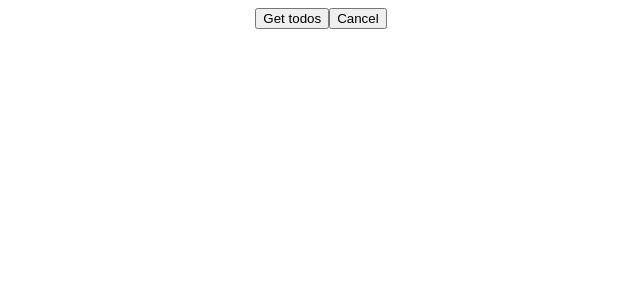
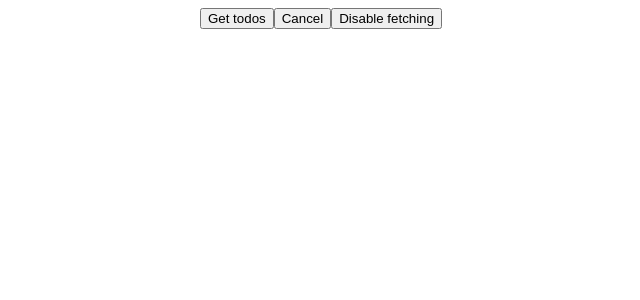
Before and after one commit to vinhlee95/react-xstate, a React (Create React App) app: page / in a window 1280 px wide. Shown: the top 300 px of the page, without its empty margins (319-959 px from the left). Built offline with nearby package versions, Linux system fonts and the light colour scheme.

Commit message:
feat: add disable and enable fetching functionalities

```diff
--- a/src/App.js
+++ b/src/App.js
@@ -7,7 +7,11 @@ import { initMachineOptions } from "./machine-options";
 
 export default function App() {
   const [state, send] = useMachine(machine, initMachineOptions());
+  const isButtonDisabled = state.matches(todoState.fetching);
+  const { canFetch } = state.context;
+
   console.log("State: ", state.value);
+  console.log("Can fetch todos", state.context.canFetch);
 
   const getTodos = () => {
     send(todoActions.fetchTodos);
@@ -17,19 +21,29 @@ export default function App() {
     send(todoActions.cancelFetching);
   };
 
+  const toggleFetching = () => {
+    if (canFetch) {
+      send(todoActions.disableFetching);
+    } else {
+      send(todoActions.enableFetching);
+    }
+  };
+
   const renderTodos = () => {
     const todos = state.context.data;
     if (todos.length === 0) return null;
     return todos.map(todo => <div key={todo.id}>{todo.name}</div>);
   };
 
-  const isButtonDisabled = state.matches(todoState.fetching);
   return (
     <div className="App">
       <button disabled={isButtonDisabled} onClick={getTodos}>
         Get todos
       </button>
       <button onClick={cancelFetching}>Cancel</button>
+      <button onClick={toggleFetching}>
+        {canFetch ? "Disable fetching" : "Enable fetching"}
+      </button>
       {renderTodos()}
       {state.context.error && (
         <span role="alert">{state.context.error.message}</span>
--- a/src/machine-options.js
+++ b/src/machine-options.js
@@ -18,6 +18,12 @@ export const initMachineOptions = () => ({
       error: {
         message: event.data
       }
+    })),
+    disableFetching: assign((context, event) => ({
+      canFetch: false
+    })),
+    enableFetching: assign((context, event) => ({
+      canFetch: true
     }))
   }
 });
--- a/src/machine.js
+++ b/src/machine.js
@@ -9,7 +9,9 @@ export const state = {
 
 export const actions = {
   fetchTodos: "fetchTodos",
-  cancelFetching: "cancelFetching"
+  cancelFetching: "cancelFetching",
+  disableFetching: "disableFetching",
+  enableFetching: "enableFetching"
 };
 
 export const machine = Machine({
@@ -26,6 +28,12 @@ export const machine = Machine({
         [actions.fetchTodos]: {
           target: state.fetching, // next target
           cond: "canFetch" // condition to move to the next target state
+        },
+        [actions.disableFetching]: {
+          actions: "disableFetching"
+        },
+        [actions.enableFetching]: {
+          actions: "enableFetching"
         }
       }
     },
```
